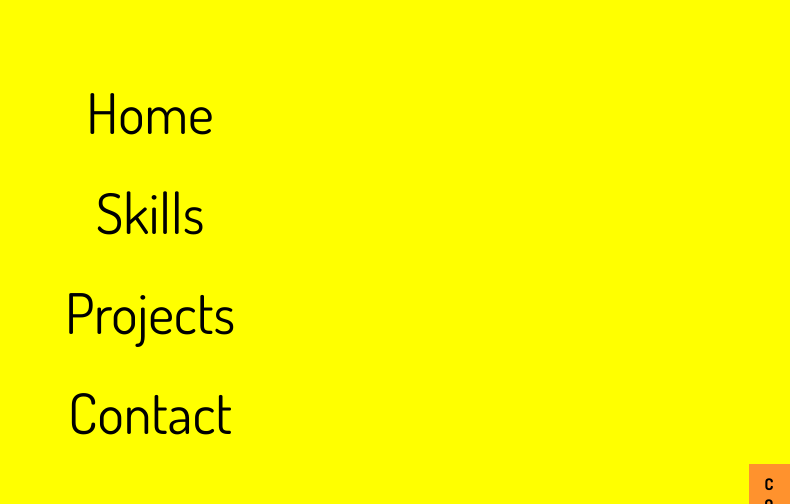
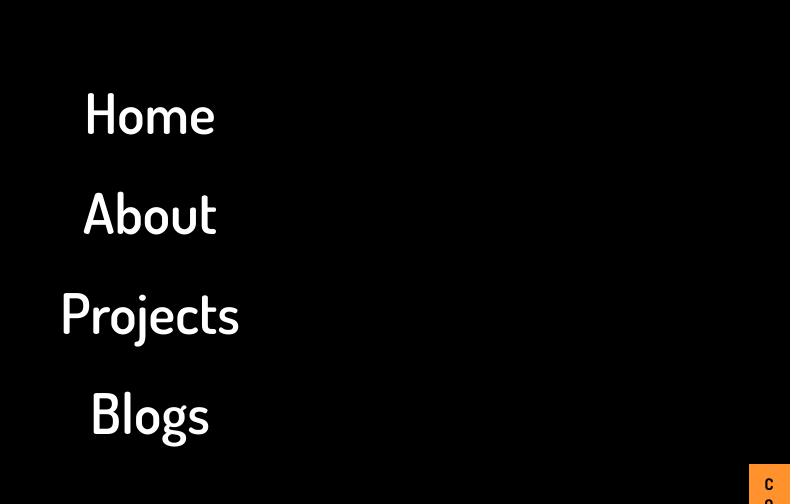
Before and after one commit to trnwrckd/portfolio, a React (Create React App) app: page / in a window 1280 px wide. Shown: the part 170-674 px from the top of the page, without its empty margins (490-1280 px from the left). Built offline with nearby package versions, Linux system fonts and the light colour scheme.

Commit message:
everything except multiple images

```diff
--- a/src/Components/Pages/Home/About/About.js
+++ b/src/Components/Pages/Home/About/About.js
@@ -1,12 +1,13 @@
 import React from 'react';
 import './About.css';
+import skills from './skills.png';
 
 import { FontAwesomeIcon } from '@fortawesome/react-fontawesome';
 import { faGithub, faLinkedin } from '@fortawesome/free-brands-svg-icons';
 
 const About = () => {
     return (
-        <div className="about">
+        <div className="about" id="about">
                 <h1 className="section-heading">About Me</h1>
             <div className="container  pb-5">
                 <div className="row row-cols-1 row-cols-md-2 g-3 d-flex align-items-center">
@@ -25,7 +26,7 @@ const About = () => {
                         </div>
                     </div>
                     <div className="skills">
-                        <img className="img-fluid" width="450px" src="https://trnwrckd.github.io/ph-simplePortfolio/images/skillSet.png" alt="" />
+                        <img className="img-fluid" width="450px" src={skills} alt="" />
                     </div>
                 </div>
             </div>
--- a/src/Components/Pages/Home/Contact/Contact.js
+++ b/src/Components/Pages/Home/Contact/Contact.js
@@ -10,12 +10,9 @@ const Contact = () => {
     const { register, handleSubmit, formState: { errors ,reset } } = useForm();
     const form = useRef();
 
-    console.log(apiKey.serviceID)
-
     const onSubmit = (data) => {
-        emailJS.sendForm('service_1g9q71j', 'template_ynd0nbo', form.current, 'user_wOget9jbIkVTkHWivXVUv')
+        emailJS.sendForm(apiKey.serviceID, apiKey.templateID, form.current, apiKey.userID)
             .then(res => {
-                console.log(res.text);
                 reset();
             })
             .catch(error => console.log(error.text));
--- a/src/Components/Pages/Home/Home/Home.js
+++ b/src/Components/Pages/Home/Home/Home.js
@@ -9,7 +9,7 @@ import './Home.css';
 
 const Home = () => {
     return (
-        <div>
+        <div id="home">
             <Header/>
             <Banner />
             <About/>
--- a/src/Components/Pages/Home/Projects/Project/Project.js
+++ b/src/Components/Pages/Home/Projects/Project/Project.js
@@ -12,6 +12,7 @@ const Project = (props) => {
         const redirectURL = `/${id}`;
         navigate(redirectURL);
     }
+
 
     return (
         <div className="col">
--- a/src/Components/Pages/Home/Projects/Projects/Projects.js
+++ b/src/Components/Pages/Home/Projects/Projects/Projects.js
@@ -14,7 +14,7 @@ const Projects = () => {
     },[])
 
     return (
-        <div className="projects">
+        <div className="projects" id="projects">
             <h1 className="section-heading">Projects</h1>
             <div data-aos="fade-left" className=" container projects-container">
                 <div className= "row row-cols-1 row-cols-md-2 row-cols-lg-3 g-5">
--- a/src/Components/Shared/Header/Header.js
+++ b/src/Components/Shared/Header/Header.js
@@ -4,10 +4,12 @@ import { FontAwesomeIcon } from '@fortawesome/react-fontawesome'
 import { faBars } from '@fortawesome/free-solid-svg-icons'
 import { BaseModal, ModalCloseTarget } from 'react-spring-modal';
 import SideBar from '../SideBar/SideBar';
+import { useNavigate } from 'react-router';
 
 const Header = () => {
 
     const [displaySideBar, setdisplaySideBar] = useState(false);
+    const navigate = useNavigate();
 
     const toggleSideNav = () => {
         setdisplaySideBar(!displaySideBar);
@@ -18,6 +20,17 @@ const Header = () => {
         top: '0px',
         width: '80%'
     };
+
+    const scrollToHash = (hash) => {
+        setdisplaySideBar(false);
+        if ( hash === 'blogs') {
+            const redirectURL = `/${hash}`;
+            navigate(redirectURL);
+        } else {
+            const hashLoc = document.getElementById(hash);
+            hashLoc.scrollIntoView();
+        }
+    }
 
     return (
         <div className="header">
@@ -33,7 +46,7 @@ const Header = () => {
                 }}
                 contentProps={{ style: staticModalStyles }}
             >
-                <SideBar />
+                <SideBar scrollToHash={scrollToHash} />
                 <ModalCloseTarget>
                     <div className="w-100 d-flex justify-content-end">
                         <button className="btn-close-modal d-block">╳</button>
--- a/src/Components/Shared/SideBar/SideBar.css
+++ b/src/Components/Shared/SideBar/SideBar.css
@@ -6,12 +6,18 @@
     left: -100%;
     left: 0;
     height: 110vh;
-    color: black;
+    color: white;
     font-size: 3.5rem;
+    font-weight: 600;
     display: flex;
     flex-direction: column;
     align-items: center;
     justify-content: center;
-    background-color: yellow;
+    background-color: black;
     transition: all .5s;
 }
+
+.sideBar>p:hover{
+    color: #ff922d;
+    cursor: pointer;
+}
--- a/src/Components/Shared/SideBar/SideBar.js
+++ b/src/Components/Shared/SideBar/SideBar.js
@@ -1,13 +1,15 @@
 import React from 'react';
 import './SideBar.css';
 
-const SideBar = () => {
+const SideBar = (props) => {
+
+    const { scrollToHash } = props;
     return (
         <div className="sideBar">
-            <p>Home</p>
-            <p>Skills</p>
-            <p>Projects</p>
-            <p>Contact</p>
+            <p onClick={()=>{scrollToHash("home")}}>Home</p>
+            <p onClick={()=>{scrollToHash("about")}}>About</p>
+            <p onClick={()=>{scrollToHash("projects")}}>Projects</p>
+            <p onClick={()=>{scrollToHash("blogs")}}>Blogs</p>
         </div>
     );
 };
```
Also changed, not shown: src/Components/Pages/Home/About/skills.png (added), 1 other file (tests, documents, lock files or other folders).
